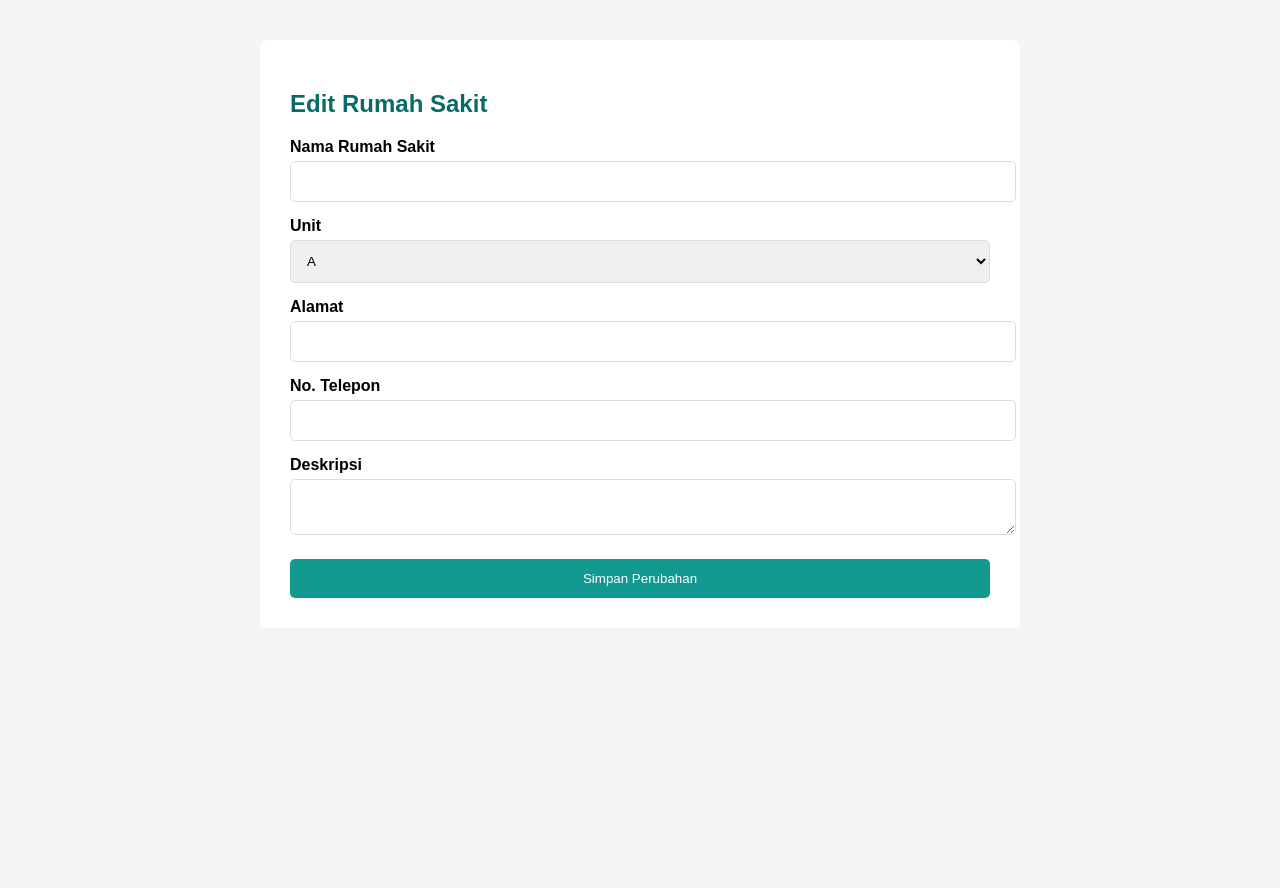
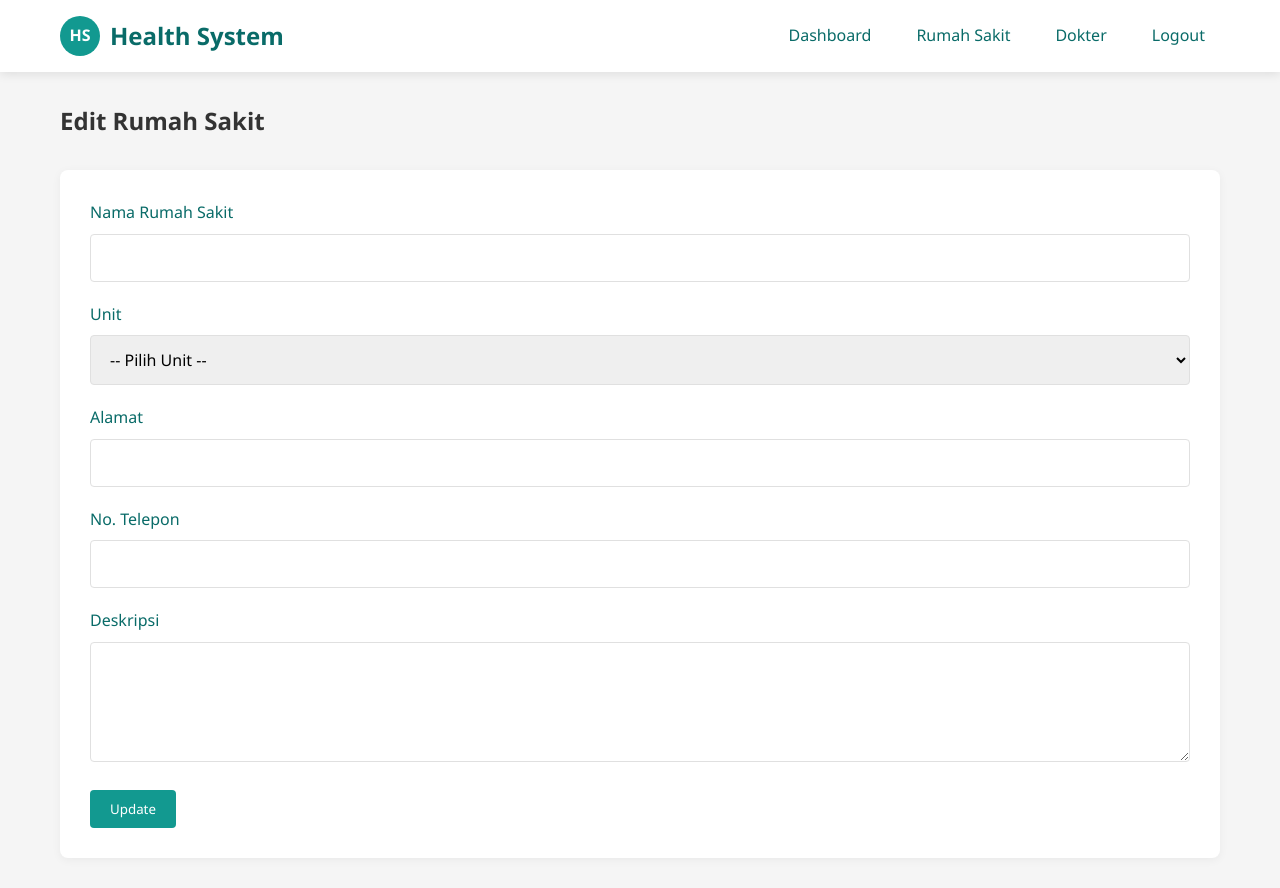
Before and after one commit to riccikoo/suitecrm-ui-module10, a Flask app: template templates/hospital_edit.html in a window 1280 px wide. Before the commit the page ends 598 px from the top, so only its background shows below. Run offline with Flask 3, Linux system fonts and the light colour scheme; the template is opened without the code that fills it, so the values that code supplies are empty.

Commit message:
fix update issues

```diff
--- a/app.py
+++ b/app.py
@@ -147,6 +147,7 @@ def edit_hospital(hospital_id):
 
         if response.status_code == 200:
             hospital = response.json().get("data", {})
+            print(hospital)
             return render_template("hospital_edit.html", hospital=hospital)
         else:
             flash("Gagal mengambil data rumah sakit", "danger")
--- a/templates/hospital_edit.html
+++ b/templates/hospital_edit.html
@@ -2,55 +2,93 @@
 <html lang="id">
 <head>
     <meta charset="UTF-8">
-    <title>Edit Rumah Sakit</title>
-
-    <style>
-        body { background: #f5f5f5; font-family: Arial; }
-        .container { max-width: 700px; margin: 40px auto; background: white; padding: 30px; border-radius: 8px; }
-        h2 { color: #096B68; margin-bottom: 20px; }
-        label { font-weight: bold; margin-top: 15px; display: block; }
-        input, select, textarea {
-            width: 100%; padding: 12px; margin-top: 5px;
-            border: 1px solid #ddd; border-radius: 5px;
-        }
-        button {
-            background: #129990; color: white;
-            padding: 12px 20px; border: none;
-            margin-top: 20px; width: 100%;
-            border-radius: 5px; cursor: pointer;
-        }
-        button:hover { background: #096B68; }
-    </style>
+    <meta name="viewport" content="width=device-width, initial-scale=1.0">
+    <title>Edit Rumah Sakit - Health System Suite</title>
+    <link rel="stylesheet" href="{{ url_for('static', filename='css/style.css') }}">
 </head>
 
 <body>
+<header class="header">
     <div class="container">
-        <h2>Edit Rumah Sakit</h2>
+        <div class="header-content">
+            <div class="logo">
+                <div class="logo-icon">HS</div>
+                <h1>Health System</h1>
+            </div>
+            <div class="user-menu">
+                <a href="/dashboard">Dashboard</a>
+                <a href="/hospitals">Rumah Sakit</a>
+                <a href="/">Dokter</a>
+                <a href="/logout">Logout</a>
+            </div>
+        </div>
+    </div>
+</header>
 
-        <form method="POST">
+<div class="main-content">
+    <div class="container">
 
-            <label>Nama Rumah Sakit</label>
-            <input type="text" name="name" value="{{ hospital.attributes.name }}" required>
+        <div class="page-header">
+            <h2>Edit Rumah Sakit</h2>
+        </div>
 
-            <label>Unit</label>
-            <select name="unit" required>
-                {% set selected_unit = hospital.attributes.unit %}
-                {% for u in ['A','B','C','D','E'] %}
-                    <option value="{{ u }}" {% if selected_unit == u %}selected{% endif %}>{{ u }}</option>
-                {% endfor %}
-            </select>
+        {% with messages = get_flashed_messages(with_categories=true) %}
+        {% for category, message in messages %}
+            <div class="alert alert-{{ 'error' if category == 'error' else 'success' }}">{{ message }}</div>
+        {% endfor %}
+        {% endwith %}
 
-            <label>Alamat</label>
-            <input type="text" name="address" value="{{ hospital.attributes.address }}">
+        <div class="card">
 
-            <label>No. Telepon</label>
-            <input type="text" name="phone" value="{{ hospital.attributes.phone }}">
+            <!-- FORM EDIT -->
+            <form method="post">
 
-            <label>Deskripsi</label>
-            <textarea name="description">{{ hospital.attributes.description }}</textarea>
+                <div class="form-group">
+                    <label for="name">Nama Rumah Sakit</label>
+                    <input type="text" id="name" name="name"
+                        class="form-control"
+                        value="{{ hospital.attributes.name }}" required>
+                </div>
 
-            <button type="submit">Simpan Perubahan</button>
-        </form>
+                <div class="form-group">
+                    <label for="unit">Unit</label>
+                    <select name="unit" id="unit" class="form-control" required>
+                        <option value="">-- Pilih Unit --</option>
+                        <option value="A" {% if hospital.attributes.unit == "A" %}selected{% endif %}>Unit A</option>
+                        <option value="B" {% if hospital.attributes.unit == "B" %}selected{% endif %}>Unit B</option>
+                        <option value="C" {% if hospital.attributes.unit == "C" %}selected{% endif %}>Unit C</option>
+                        <option value="D" {% if hospital.attributes.unit == "D" %}selected{% endif %}>Unit D</option>
+                        <option value="E" {% if hospital.attributes.unit == "E" %}selected{% endif %}>Unit E</option>
+                    </select>
+                </div>
+
+                <div class="form-group">
+                    <label for="address">Alamat</label>
+                    <input type="text" id="address" name="address"
+                        class="form-control"
+                        value="{{ hospital.attributes.address }}">
+                </div>
+
+                <div class="form-group">
+                    <label for="phone">No. Telepon</label>
+                    <input type="text" id="phone" name="phone"
+                        class="form-control"
+                        value="{{ hospital.attributes.phone }}">
+                </div>
+
+                <div class="form-group">
+                    <label for="description">Deskripsi</label>
+                    <textarea id="description" name="description"
+                        class="form-control">{{ hospital.attributes.description }}</textarea>
+                </div>
+
+                <button type="submit" class="btn-primary">Update</button>
+
+            </form>
+        </div>
+
     </div>
+</div>
+
 </body>
 </html>
```
Also changed, not shown: templates/hospital_form.html (+12 -23 lines).
